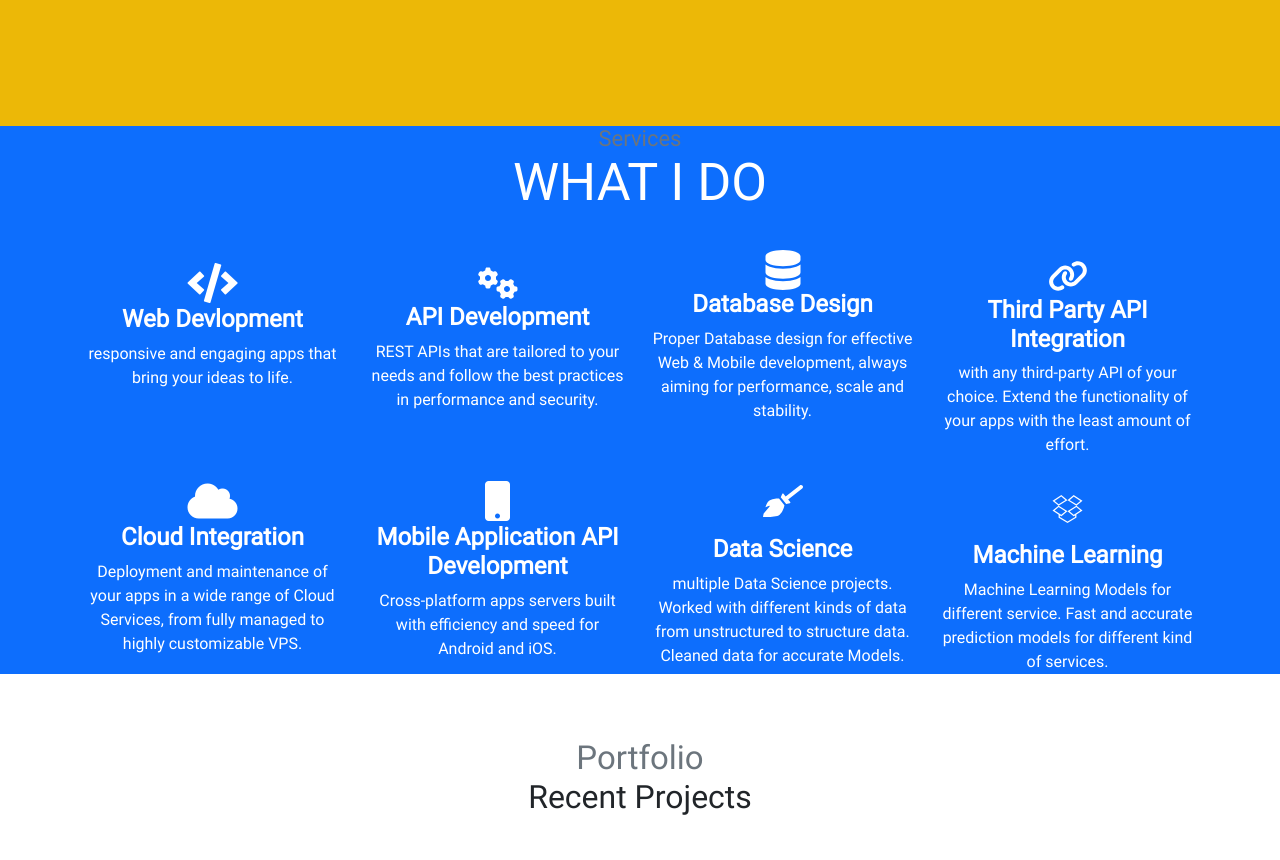
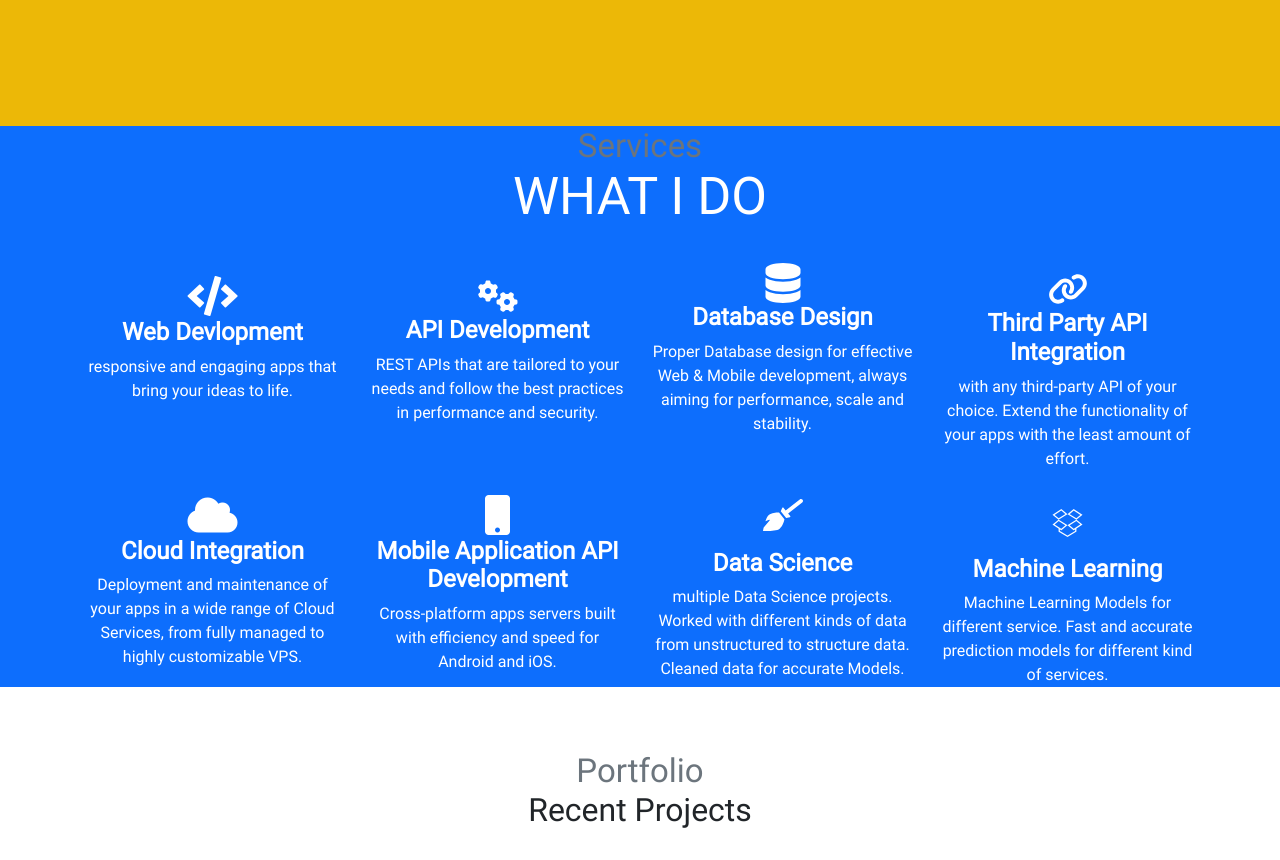
Before and after one commit to baloch555/portfolio, a plain HTML site: page index.html in a window 1280 px wide. Shown: the part 2320-3180 px from the top of the page. Drawn offline with nearby package versions, Linux system fonts and the light colour scheme; grey boxes are pictures that could not be loaded.

Commit message:
new changes

```diff
--- a/index.html
+++ b/index.html
@@ -296,7 +296,7 @@
     >
       <div class="container">
         <div class="content-section-heading">
-          <h3 class="text-secondary mb-0" style="font-size: 22px">Services</h3>
+          <h3 class="text-secondary mb-0" style="font-size: 33px; margin-bottom:10px;">Services</h3>
           <h2 class="mb-5" style="font-size: 52px">WHAT I DO</h2>
         </div>
         <div class="row">
```
Also changed, not shown: 1 other file.
